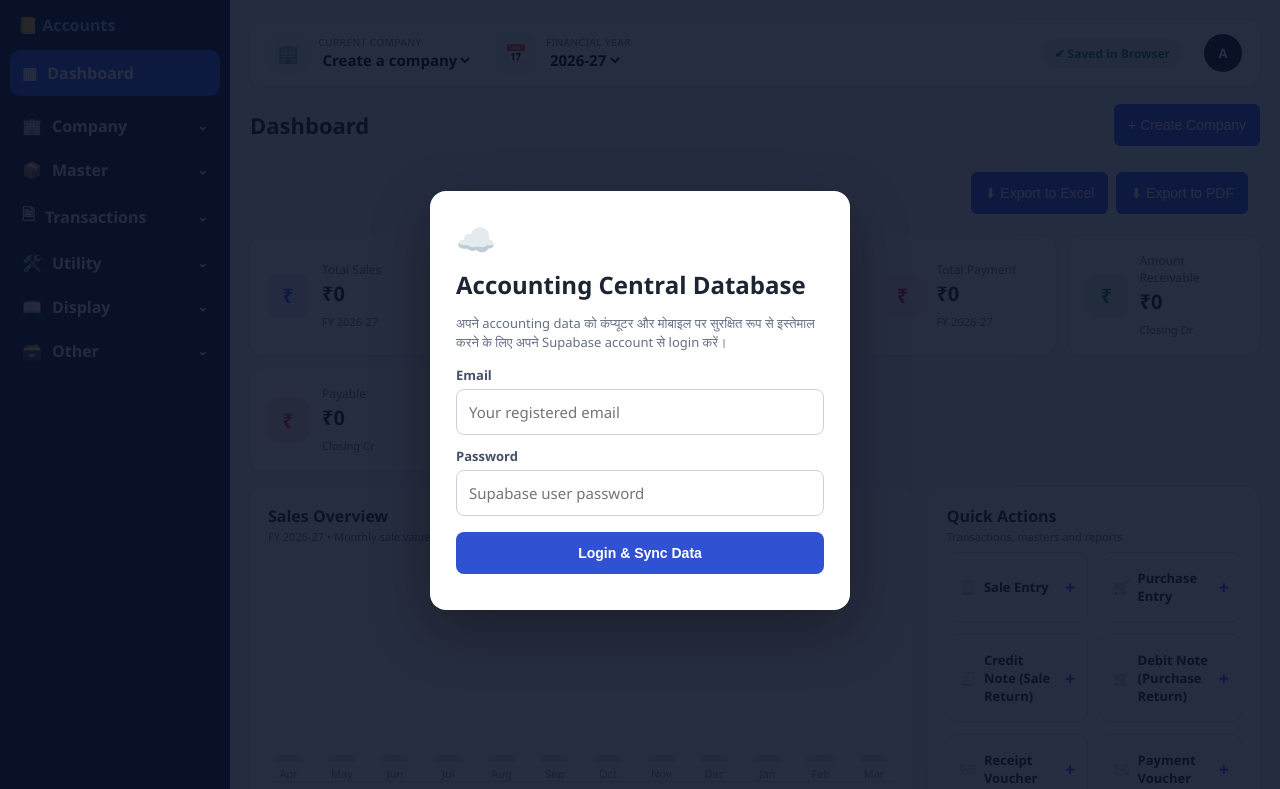
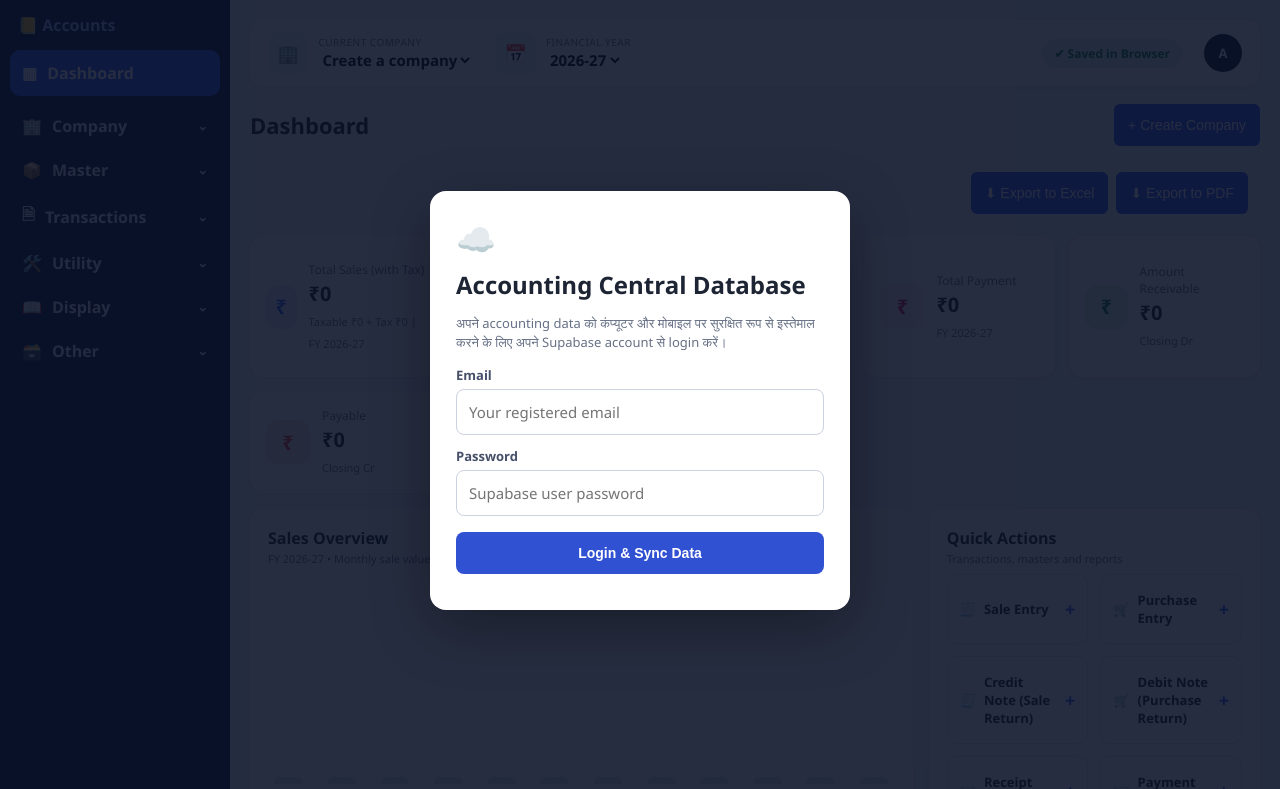
Before and after one commit to ownfuturebright-glitch/ownfuturebright-software, a plain HTML site: page accounting.html in a window 1280 px wide. Shown: the top 789 px of the page. Drawn offline with nearby package versions, Linux system fonts and the light colour scheme.

Commit message:
Add files via upload

```diff
--- a/accounting.html
+++ b/accounting.html
@@ -610,11 +610,13 @@ const R={
  dashboard:{t:"Dashboard",f(){
   const from=RS.fy+"-04-01",to=(RS.fy+1)+"-03-31",inF=x=>x.date>=from&&x.date<=to;
   const fy=k=>DB[k].filter(inF).reduce((a,x)=>a+sv(x),0);
+  const fyG=k=>{let t=0,g=0;DB[k].filter(inF).forEach(x=>{const tv=sv(x),tx=(+x.cgst||0)+(+x.sgst||0)+(+x.igst||0),am=+x.amount;t+=tv;g+=(x.taxable!==undefined&&!isNaN(am))?am:tv+tx});return {t,g,tax:g-t}};
+  const SG=fyG("sale"),PG=fyG("purchase"),tl=o=>"Taxable "+inr(o.t)+" + Tax "+inr(o.tax);
   const bl=DB.party.map(partySide).filter(Boolean),rc=bl.filter(x=>x.side==="recv").reduce((a,x)=>a+x.amt,0),pb=bl.filter(x=>x.side==="pay").reduce((a,x)=>a+x.amt,0);
   const L=fyl(RS.fy),mv=Array(12).fill(0),nm=["Apr","May","Jun","Jul","Aug","Sep","Oct","Nov","Dec","Jan","Feb","Mar"];
   DB.sale.filter(inF).forEach(x=>mv[(parseInt(x.date.slice(5,7))+8)%12]+=sv(x));
   const mx=Math.max(...mv,1);
-  const K=[["Total Sales",fy("sale"),"FY "+L,"₹","#e8edff","#3d5afe"],["Total Purchase",fy("purchase"),"FY "+L,"₹","#fff0d9","#e08a00"],["Total Receipt",fy("receipt"),"FY "+L,"₹","#efe9ff","#6a4cd9"],["Total Payment",fy("payment"),"FY "+L,"₹","#ffe9f0","#d81b60"],["Amount Receivable",rc,"Closing Dr","₹","#e1f6ea","#14803c"],["Payable",pb,"Closing Cr","₹","#ffe6e6","#e53935"]];
+  const K=[["Total Sales (with Tax)",SG.g,tl(SG)+" | FY "+L,"₹","#e8edff","#3d5afe"],["Total Purchase (with Tax)",PG.g,tl(PG)+" | FY "+L,"₹","#fff0d9","#e08a00"],["Total Receipt",fy("receipt"),"FY "+L,"₹","#efe9ff","#6a4cd9"],["Total Payment",fy("payment"),"FY "+L,"₹","#ffe9f0","#d81b60"],["Amount Receivable",rc,"Closing Dr","₹","#e1f6ea","#14803c"],["Payable",pb,"Closing Cr","₹","#ffe6e6","#e53935"]];
   const Q=["sale","purchase","salereturn","purchasereturn","receipt","payment","journal","party","item"];
   return `<div class="kpis">${K.map((k,i)=>`<div class="kp" onclick="dashGo(${i})" title="Click to see all transactions"><div class="ki" style="background:${k[4]};color:${k[5]}">${k[3]}</div><div><small>${k[0]}</small><b>${inr(k[1])}</b><i>${k[2]}</i></div></div>`).join("")}</div>
   <div class="dash2"><div class="pan"><b>Sales Overview</b><small>FY ${L} • Monthly sale value</small><div class="chart">${mv.map((v,i)=>`<div class="bc"><div class="bar2 ${v?"":"z"}" style="height:${v?Math.max(6,v/mx*88):3}%" title="${nm[i]}: ${inr(v)}"></div>${nm[i]}</div>`).join("")}</div><div class="fys">FY Sales: <b>${inr(fy("sale"))}</b></div></div>
```
